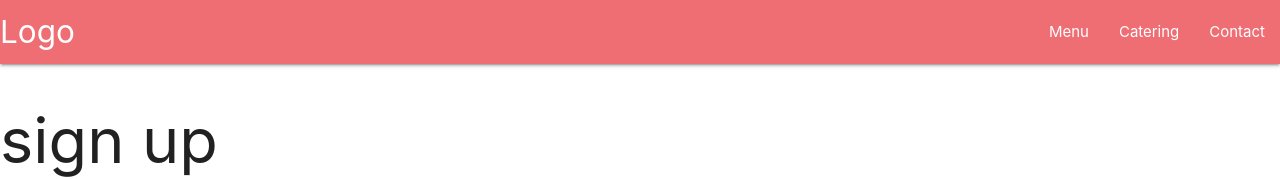
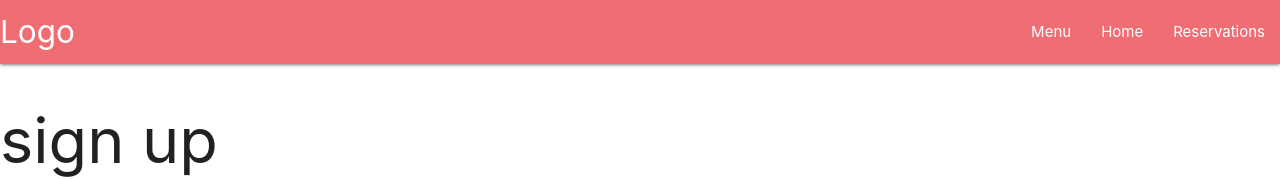
Before and after one commit to jsuderman/restaurant-app, a React (Create React App) app: page / in a window 1280 px wide. Shown: the top 179 px of the page. Built offline with nearby package versions, Linux system fonts and the light colour scheme.

Commit message:
added date picker calendar for reservation page

```diff
--- a/package.json
+++ b/package.json
@@ -3,6 +3,7 @@
   "version": "0.1.0",
   "private": true,
   "dependencies": {
+    "@material-ui/core": "^4.11.0",
     "@testing-library/jest-dom": "^4.2.4",
     "@testing-library/react": "^9.5.0",
     "@testing-library/user-event": "^7.2.1",
@@ -10,6 +11,7 @@
     "materialize-css": "^1.0.0-rc.2",
     "react": "^16.13.1",
     "react-bootstrap": "^1.3.0",
+    "react-datepicker": "^3.1.3",
     "react-dom": "^16.13.1",
     "react-router-dom": "^5.2.0",
     "react-scripts": "^2.1.8"
--- a/src/App.js
+++ b/src/App.js
@@ -1,7 +1,8 @@
 import React from 'react';
 import { BrowserRouter as Router, Route } from "react-router-dom";
 import Navbar from '../src/Navbar';
-import Authentication from "./Components/Authentication/Authentication"
+import Authentication from "./Components/Authentication/Authentication";
+import Reservations from "./Components/Pages/Reservation"
 
 function App() {
   return (
@@ -9,7 +10,7 @@ function App() {
       <div className="App">
         <Navbar />
         <Route exact path="/" component={Authentication} />
-
+        <Route exact path="/reservations" component={Reservations} />
 
       </div>
     </Router>
--- /dev/null
+++ b/src/Components/Pages/Reservation.js
@@ -0,0 +1,22 @@
+import React, { useState } from "react";
+import DatePicker from "react-datepicker";
+import { addDays } from "date-fns";
+import "react-datepicker/dist/react-datepicker.css"
+
+function Reservation() {
+
+        const[selectedDate, setSelectedDate] = useState(null)
+
+        return (
+            <div className="reservation">
+                <DatePicker
+                selected={selectedDate}
+                onChange={date => setSelectedDate(date)}
+                minDate={new Date()}
+                maxDate={addDays(new Date(), 14)}
+                />
+            </div>
+        )
+}
+
+export default Reservation
--- a/src/Navbar.js
+++ b/src/Navbar.js
@@ -9,8 +9,8 @@ class Navbar extends Component {
             <a href="#" class="brand-logo">Logo</a>
             <ul id="nav-mobile" class="right hide-on-med-and-down">
               <li><a href="sass.html">Menu</a></li>
-              <li><a href="badges.html">Catering</a></li>
-              <li><a href="collapsible.html">Contact</a></li>
+              <li><a href="/home">Home</a></li>
+              <li><a href="/reservations">Reservations</a></li>
             </ul>
           </div>
         </nav>
```
Also changed, not shown: 1 other file (tests, documents, lock files or other folders).
